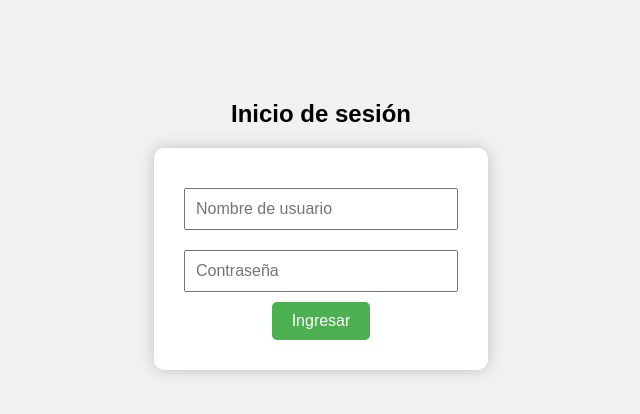
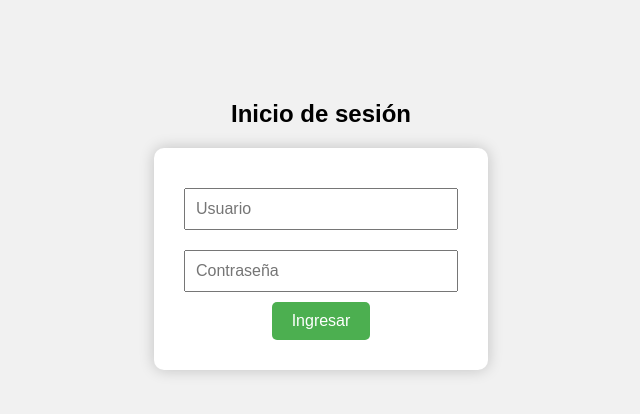
Before and after one commit to davichindrml-maker/mipaginaweb, a Flask app: page / in a window 1280 px wide. Shown: the top 414 px of the page, without its empty margins (319-959 px from the left). Run offline with Flask 3, Linux system fonts and the light colour scheme.

Commit message:
Update login.html

```diff
--- a/templates/login.html
+++ b/templates/login.html
@@ -47,12 +47,13 @@
     <h2>Inicio de sesión</h2>
 
     <form method="POST">
-        <input type="text" name="usuario" placeholder="Nombre de usuario" required><br>
-        <input type="password" name="contraseña" placeholder="Contraseña" required><br>
-        <input type="submit" value="Ingresar">
-    </form>
+    <input type="text" name="usuario" placeholder="Usuario" required><br>
+    <input type="password" name="contraseña" placeholder="Contraseña" required><br>
+    <input type="submit" value="Ingresar">
+</form>
+
 {% if mensaje %}
-    <p class="mensaje">{{ mensaje }}</p>
+<p style="color:red">{{ mensaje }}</p>
 {% endif %}
 
 </body>
```
